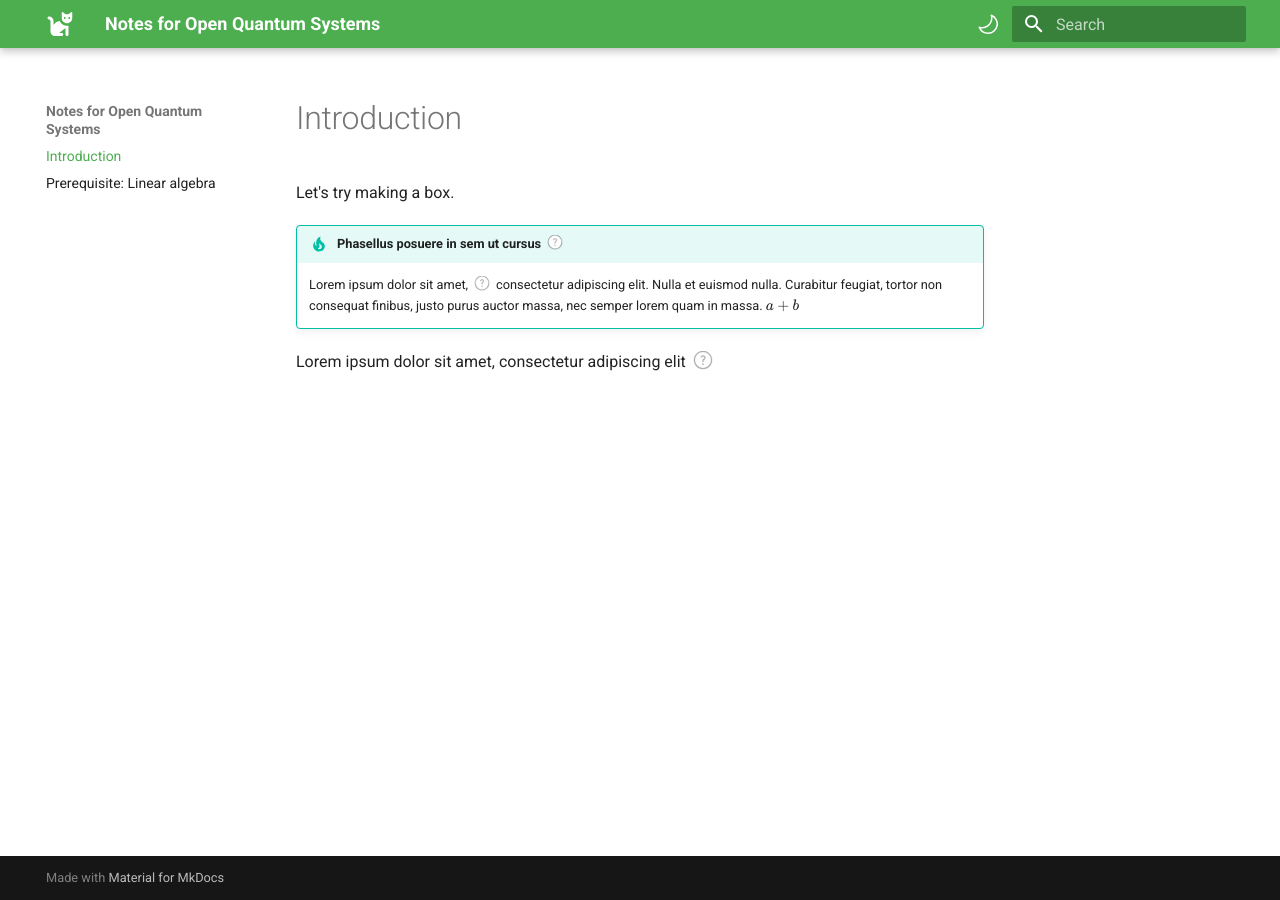
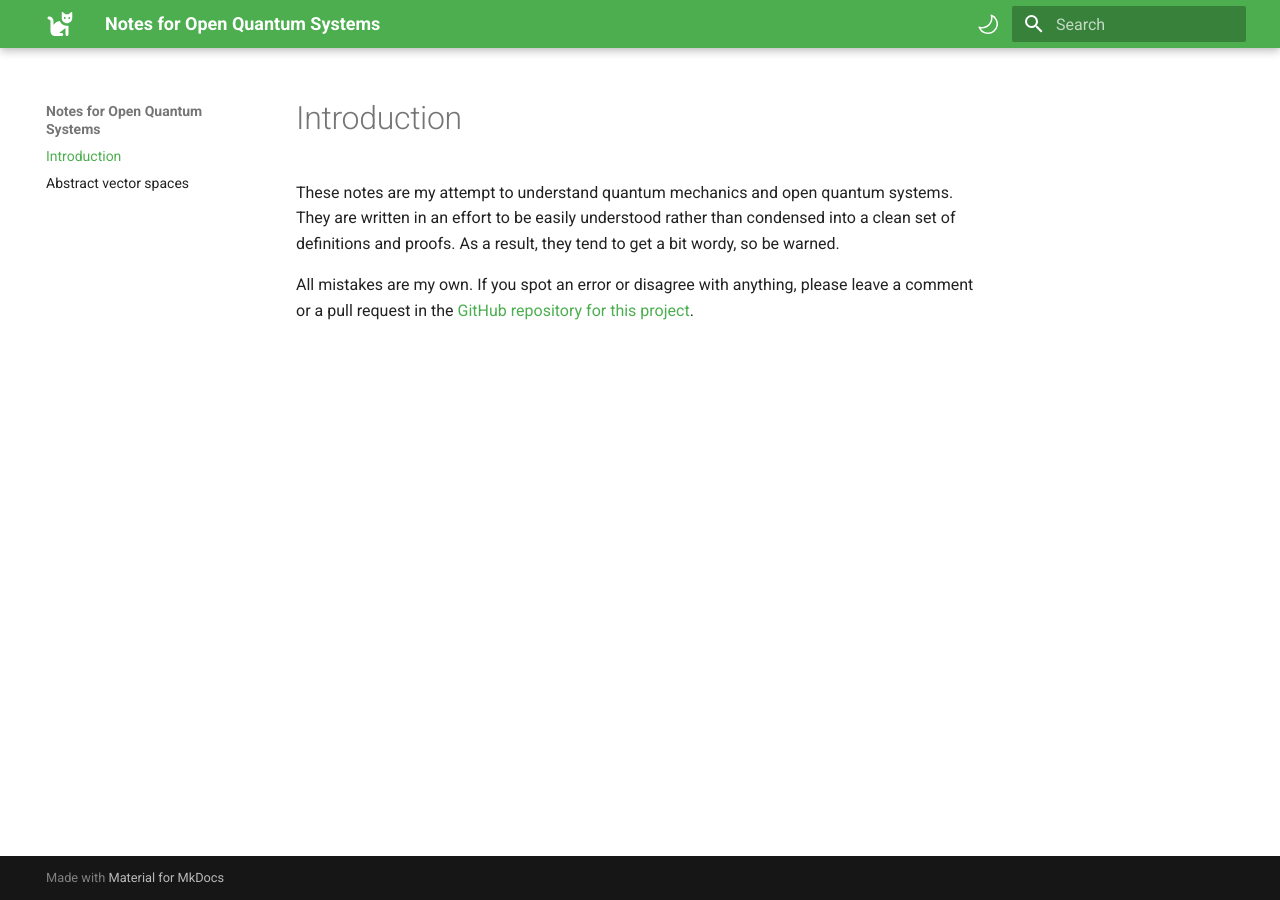
Before and after one commit to elviralaurin/notes-oqs, an MkDocs documentation site: the page built from docs/index.md, in a window 1280 px wide. Built offline with MkDocs 1.6.1 and Material for MkDocs 9.7.7, drawn with Linux system fonts in a browser that asks for light colours; emoji names are drawn with the system emoji font.

Commit message:
Start writing about abstract vector spaces

```diff
--- a/docs/index.md
+++ b/docs/index.md
@@ -1,5 +1,8 @@
 # Introduction
-Let's try making a box.
+These notes are my attempt to understand quantum mechanics and open quantum systems. They are written in an effort to be easily understood rather than condensed into a clean set of definitions and proofs. As a result, they tend to get a bit wordy, so be warned.
+
+All mistakes are my own. If you spot an error or disagree with anything, please leave a comment or a pull request in the [GitHub repository for this project](https://github.com/elviralaurin/notes-oqs).
+<!-- Let's try making a box.
 
 !!! tip annotate "Phasellus posuere in sem ut cursus (1)"
 
@@ -14,4 +17,4 @@ Lorem ipsum dolor sit amet, consectetur adipiscing elit (1)
 { .annotate }
 
 1.  :man_raising_hand: I'm an annotation! I can contain `code`, __formatted
-    text__, images, ... basically anything that can be expressed in Markdown.
+    text__, images, ... basically anything that can be expressed in Markdown. -->
--- a/mkdocs.yml
+++ b/mkdocs.yml
@@ -29,7 +29,7 @@ theme:
 
 nav:
   - Introduction: index.md
-  - "Prerequisite: Linear algebra": prereq_linearalgebra.md
+  - Abstract vector spaces: abstract-vector-spaces.md
 
 markdown_extensions:
   - pymdownx.arithmatex:
```
Also changed, not shown: docs/abstract-vector-spaces.md (added, +21 -0 lines), docs/prereq_linearalgebra.md (deleted, +0 -13 lines), 1 other file.
